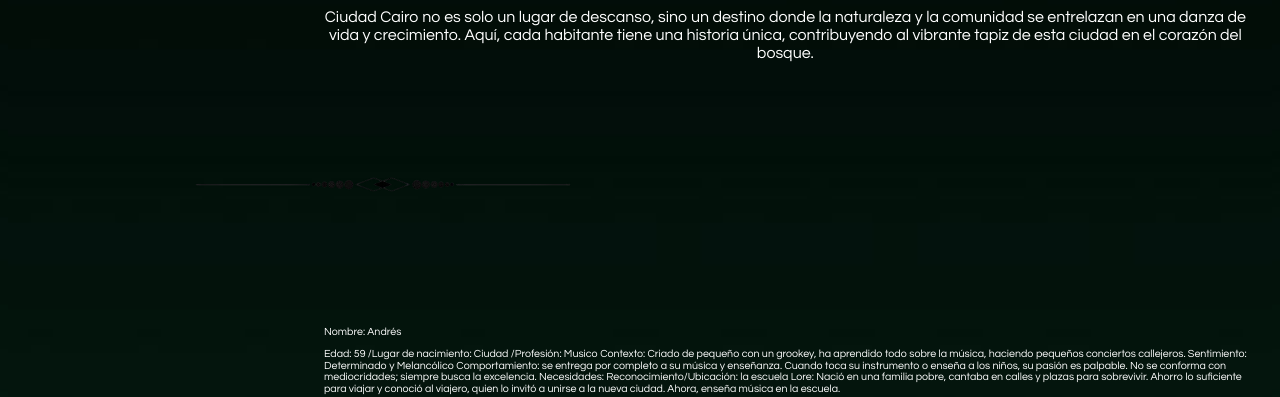
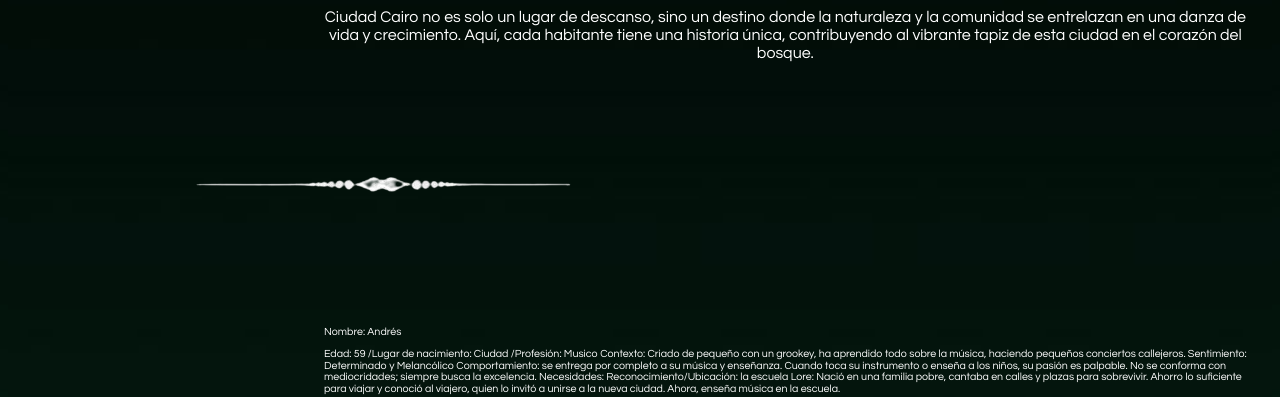
Before and after one commit to Lu1Kun/DiagramaDiego.github.io, a plain HTML site: page index.html in a window 1280 px wide. Shown: the part 565-962 px from the top of the page. Drawn offline with Linux system fonts and the light colour scheme.

Commit message:
Update index.html

```diff
--- a/index.html
+++ b/index.html
@@ -18,7 +18,7 @@
     <p style="margin-top:0pt; margin-bottom:8pt; text-align:center;"><span style="font-family:'Century Gothic';">Bienvenido a Ciudad Cairo, un enclave &uacute;nico y enigm&aacute;tico ubicado en el coraz&oacute;n de un bosque denso y vibrante. Esta ciudad, establecida como un puesto de avanzada, es un refugio para aquellos que buscan un equilibrio entre la modernidad y la naturaleza. Fundada por un viajero visionario, Ciudad Cairo combina elementos de urbanizaci&oacute;n sostenible con el profundo respeto por la flora y fauna locales, creando un lugar de armon&iacute;a y comunidad.</span></p>
     <p style="margin-top:0pt; margin-bottom:8pt; text-align:center;"><span style="font-family:'Century Gothic';">Ciudad Cairo no es solo un lugar de descanso, sino un destino donde la naturaleza y la comunidad se entrelazan en una danza de vida y crecimiento. Aqu&iacute;, cada habitante tiene una historia &uacute;nica, contribuyendo al vibrante tapiz de esta ciudad en el coraz&oacute;n del bosque.</span></p>
 
-    <img src="1b8bc9ead587ff255e0764a0a1318626-removebg-preview.png" alt="" align = "center" width="400px">
+    <img src="blanco_sin_título_20240730084526-removebg-preview.png" alt="" align = "center" width="400px">
 
     <p style="margin-top:0pt; margin-bottom:8pt;"><span style="font-family:'Century Gothic';">&nbsp;</span></p><!--espacio-->
 
@@ -67,7 +67,7 @@
 
 
 
-    <img src="1b8bc9ead587ff255e0764a0a1318626-removebg-preview.png" alt="" align = "center" width="400px">
+    <img src="plata_sin_título_20240730084548-removebg-preview.png" alt="" align = "center" width="400px">
 
 
 
@@ -89,7 +89,7 @@
         <li style="margin-left:28.06pt; margin-bottom:8pt; padding-left:7.94pt; font-family:serif;"><span style="font-family:'Century Gothic';">Escuela: Educa sobre naturaleza, convivencia y habilidades pr&aacute;cticas.</span></li>
     </ul>
 
-    <img src="1b8bc9ead587ff255e0764a0a1318626-removebg-preview.png" alt="" align = "center" width="400px">
+    <img src="plata_sin_título_20240730084548-removebg-preview.png" alt="" align = "center" width="400px">
 
     <p style="margin-top:0pt; margin-bottom:8pt; text-align:center; line-height:108%; font-size:12pt;"><strong><span style="font-family:'Century Gothic';">Di&aacute;logos</span></strong></p>
     <ul type="disc" style="margin:0pt; padding-left:0pt;">
```
